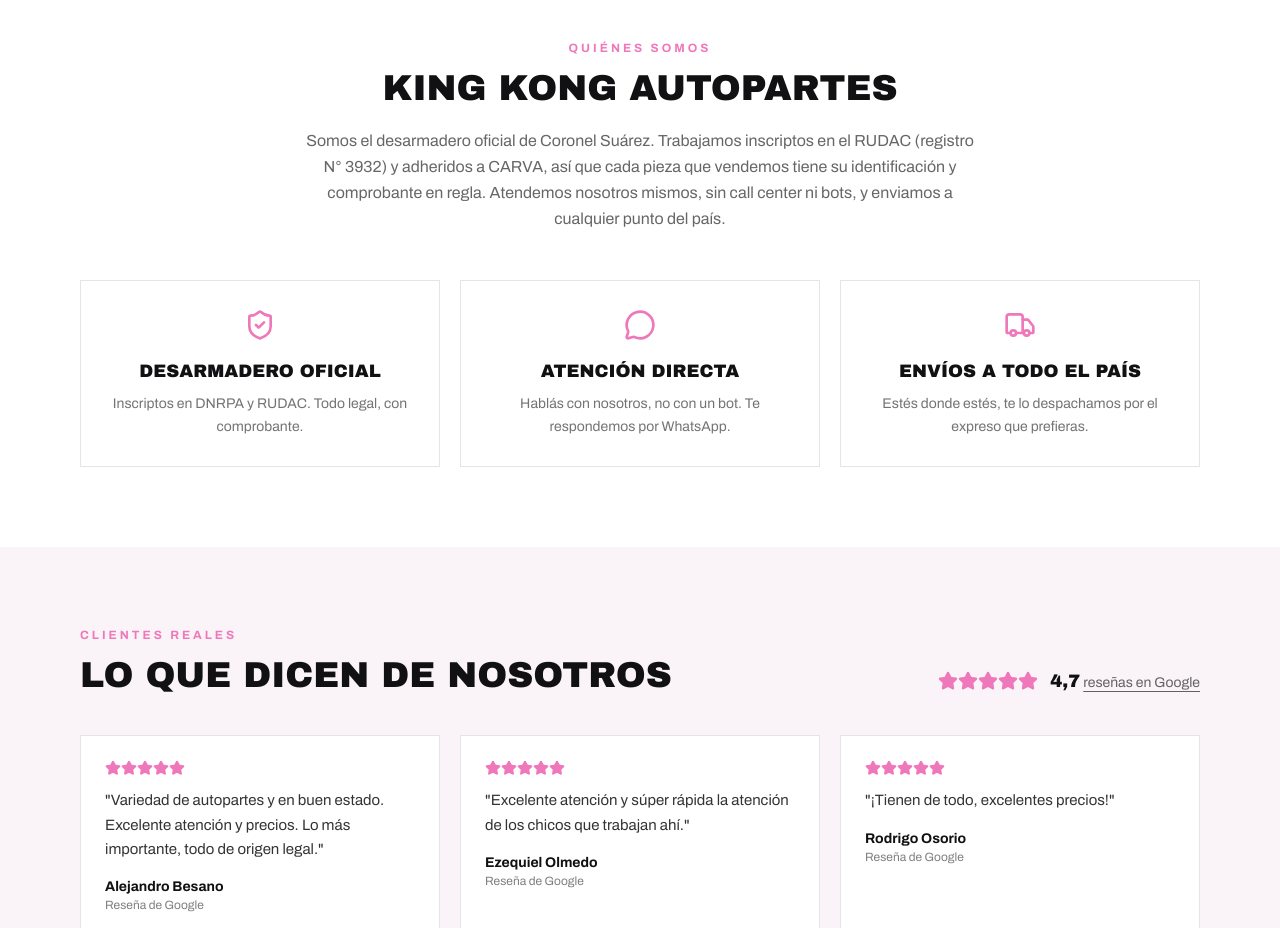
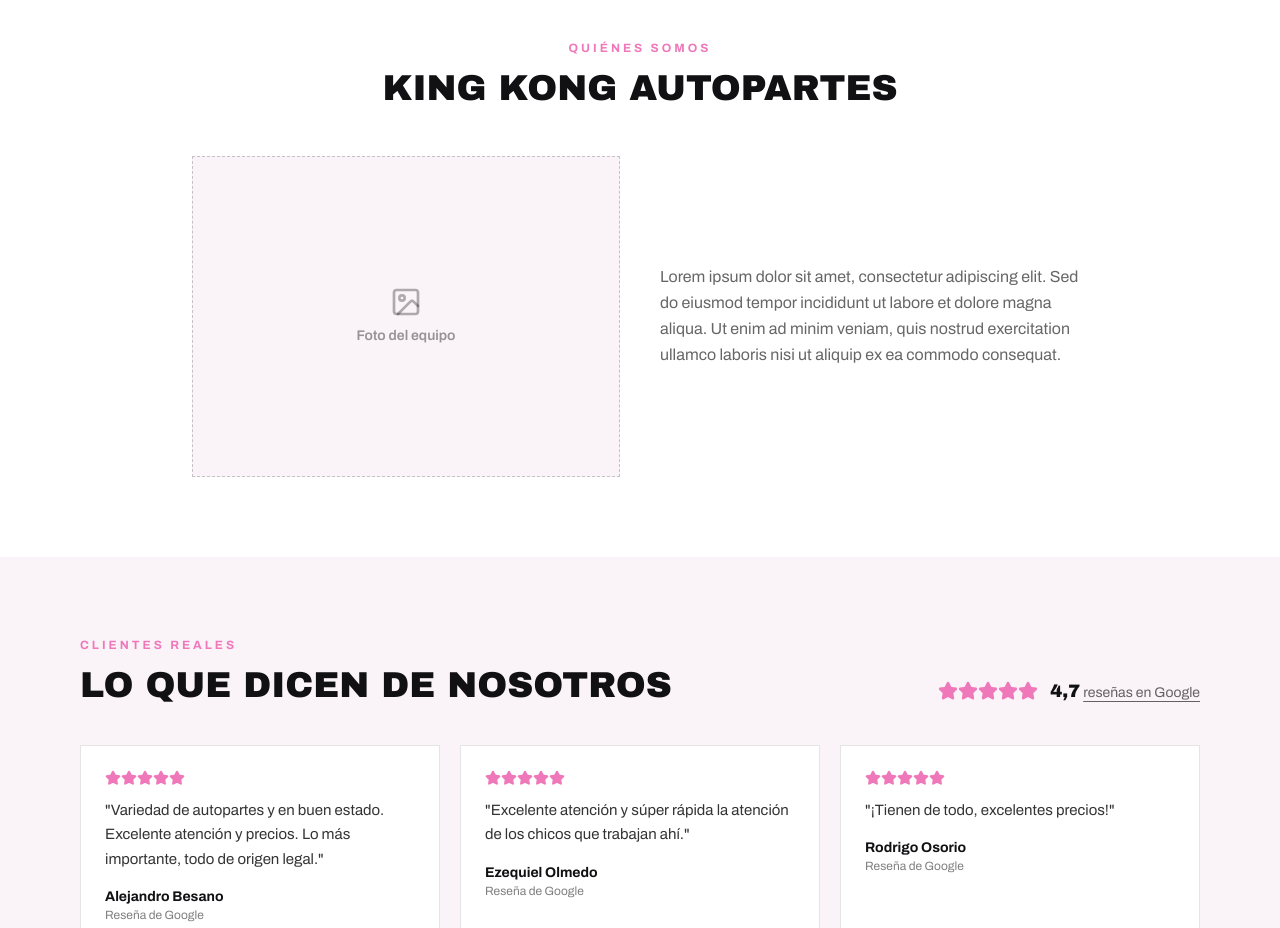
Before and after one commit to borthaburutoribio/kingkong-web, a React (Vite) app: page / in a window 1280 px wide. Shown: the part 1800-2728 px from the top of the page. Built offline with nearby package versions, Linux system fonts and the light colour scheme.

Commit message:
fix: simplificar seccion Quienes somos - placeholder lorem ipsum y foto de equipo

```diff
--- a/src/App.tsx
+++ b/src/App.tsx
@@ -16,6 +16,7 @@ import {
   Banknote,
   Car,
   Settings,
+  Image as ImageIcon,
 } from 'lucide-react'
 import logoImg from './assets/logo.jpg'
 
@@ -563,25 +564,17 @@ export default function App() {
           <div className="text-center max-w-2xl mx-auto mb-12">
             <div className="text-xs font-bold tracking-[0.25em] kk-pink mb-3">QUIÉNES SOMOS</div>
             <h2 className="font-display text-3xl sm:text-4xl uppercase">King Kong Autopartes</h2>
-            <p className="mt-5 text-black/60 leading-relaxed">
-              Somos el desarmadero oficial de Coronel Suárez. Trabajamos inscriptos en el RUDAC
-              (registro N° 3932) y adheridos a CARVA, así que cada pieza que vendemos tiene su
-              identificación y comprobante en regla. Atendemos nosotros mismos, sin call center ni
-              bots, y enviamos a cualquier punto del país.
+          </div>
+          <div className="grid md:grid-cols-2 gap-10 items-center max-w-4xl mx-auto">
+            <div className="aspect-[4/3] border border-dashed border-black/20 bg-[#faf3f8] flex flex-col items-center justify-center gap-2 text-center px-6">
+              <ImageIcon className="w-8 h-8 text-black/30" />
+              <span className="text-sm font-semibold text-black/40">Foto del equipo</span>
+            </div>
+            <p className="text-black/60 leading-relaxed">
+              Lorem ipsum dolor sit amet, consectetur adipiscing elit. Sed do eiusmod tempor
+              incididunt ut labore et dolore magna aliqua. Ut enim ad minim veniam, quis nostrud
+              exercitation ullamco laboris nisi ut aliquip ex ea commodo consequat.
             </p>
-          </div>
-          <div className="grid md:grid-cols-3 gap-5">
-            {[
-              { Icon: ShieldCheck,  t: 'Desarmadero oficial', d: 'Inscriptos en DNRPA y RUDAC. Todo legal, con comprobante.' },
-              { Icon: MessageCircle, t: 'Atención directa',   d: 'Hablás con nosotros, no con un bot. Te respondemos por WhatsApp.' },
-              { Icon: Truck,         t: 'Envíos a todo el país', d: 'Estés donde estés, te lo despachamos por el expreso que prefieras.' },
-            ].map(({ Icon, t, d }) => (
-              <div key={t} className="border border-black/10 p-7 text-center">
-                <Icon className="w-8 h-8 kk-pink mx-auto mb-4" />
-                <div className="font-display text-lg uppercase mb-2">{t}</div>
-                <div className="text-sm text-black/55 leading-relaxed">{d}</div>
-              </div>
-            ))}
           </div>
         </div>
       </section>
```
